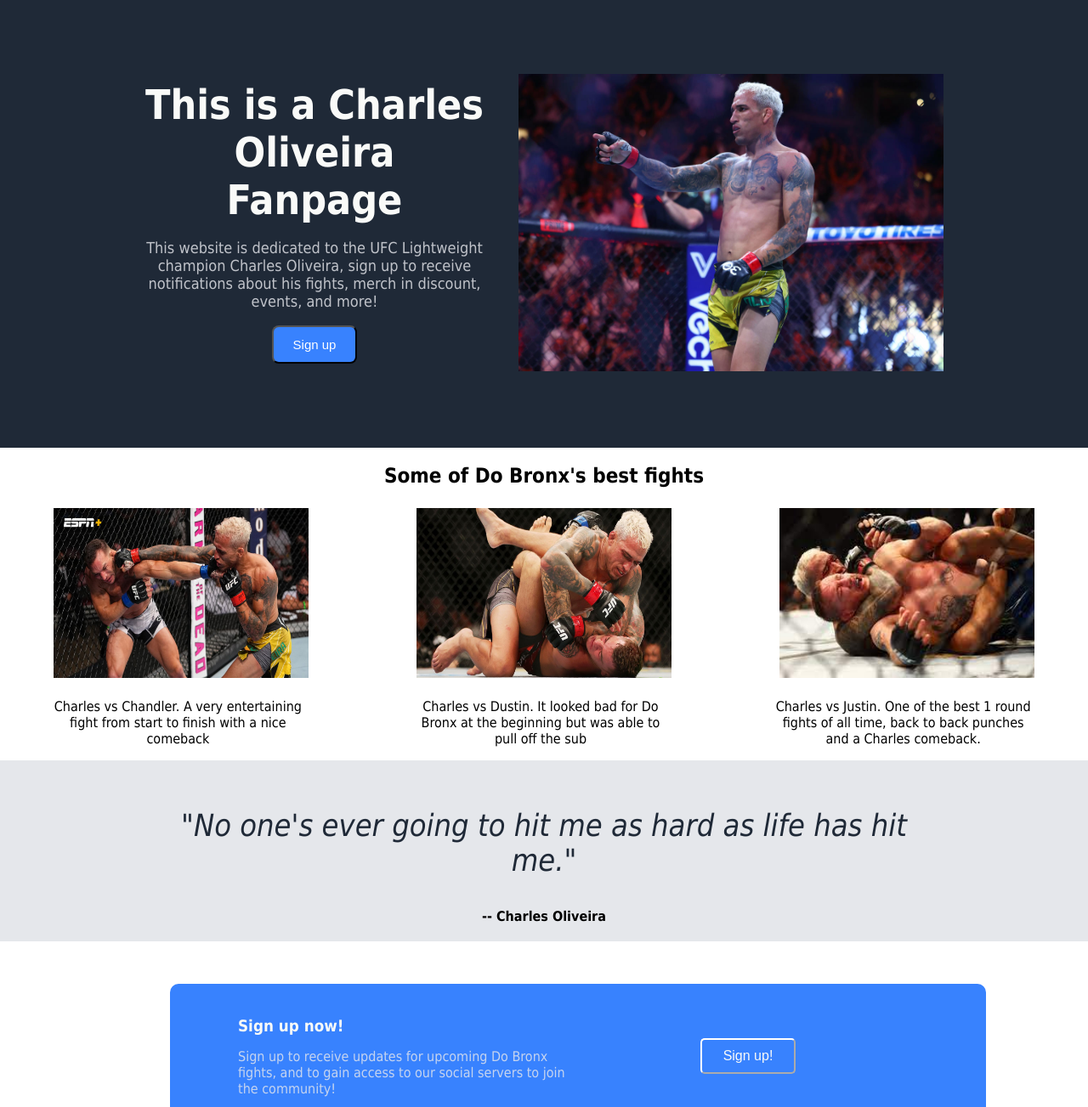
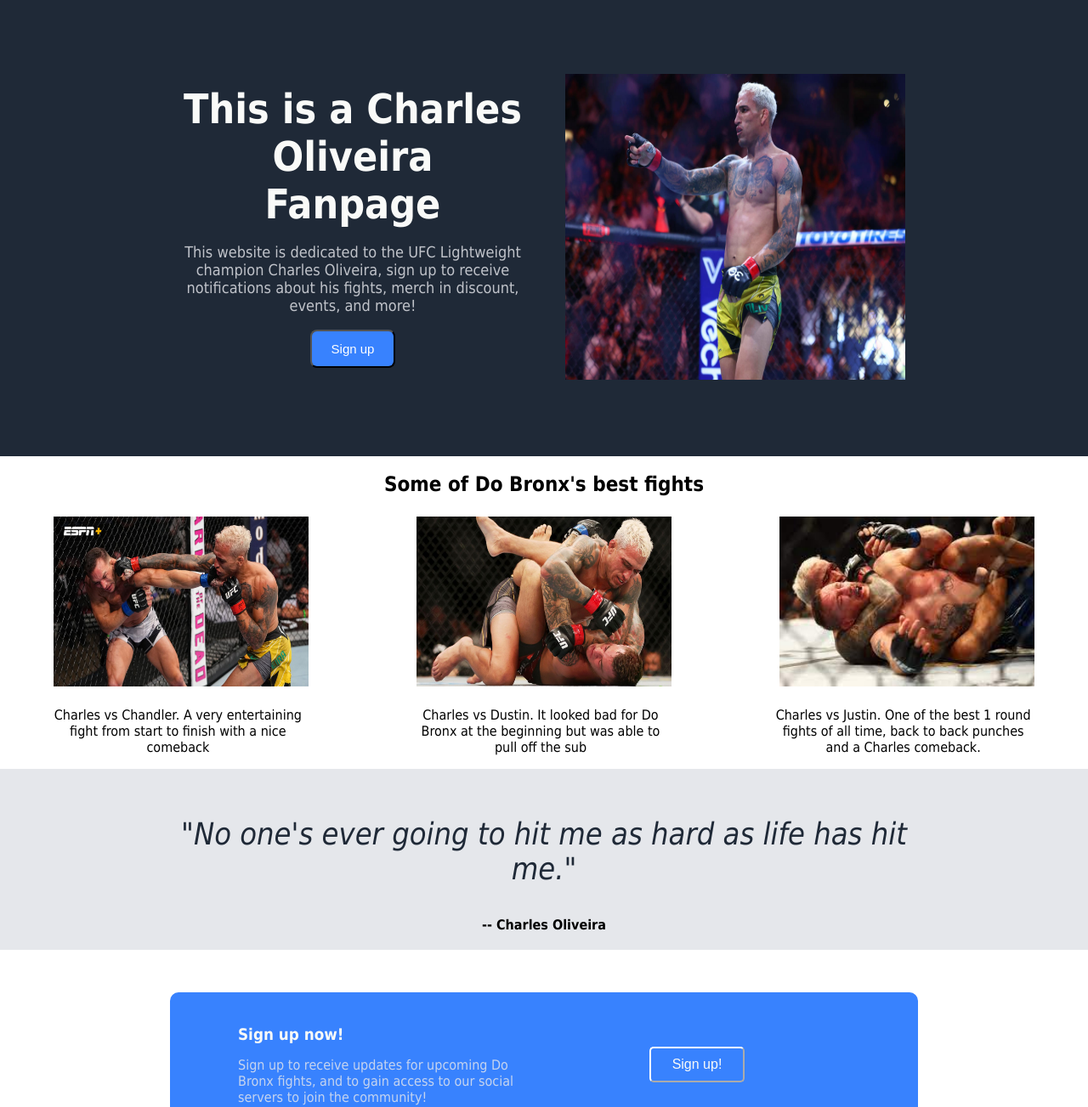
Before and after one commit to Roodini/landing-page, a plain HTML site: page index.html in a window 1280 px wide. Shown: the part 131-1434 px from the top of the page at 85% size. Drawn offline with Linux system fonts and the light colour scheme.

Commit message:
Fixed the overflowing bug Found out it was the image, and just did a flex-wrap on the parent container to wrap the image when the container gets small

```diff
--- a/styles.css
+++ b/styles.css
@@ -49,17 +49,18 @@ a{
     align-items: center;
     padding: 90px;
     flex: 1 0 auto;
+    flex-wrap: wrap;
 }
 .sign-up{
     display: flex;
     flex-direction: column;
     flex-basis: 400px;
-    margin-right: 40px;
+    margin-right: 50px;
 }
 
 .img1{
-    height: 350px;
-    width: 500px;
+    height: 45vh;
+    width: 50vh;
 }
 
 .header-logo{
@@ -118,10 +119,11 @@ a{
     display: flex;
     align-items: center;
     background-color: #3882fe;
-    width: 800px;
     margin: 50px 200px;
     padding: 20px 80px;
     border-radius: 10px;
+    flex-shrink: 1;
+    min-width: 100px;
 }
 .sign-up-text-container{
     display: flex;
```
